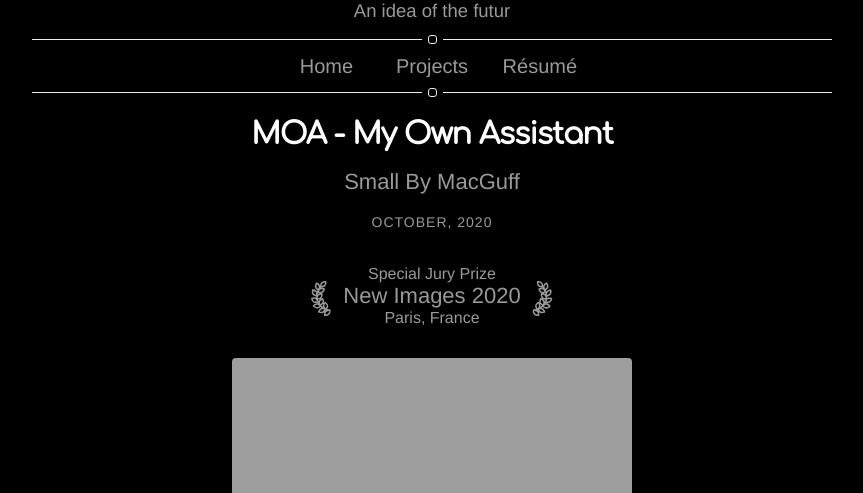
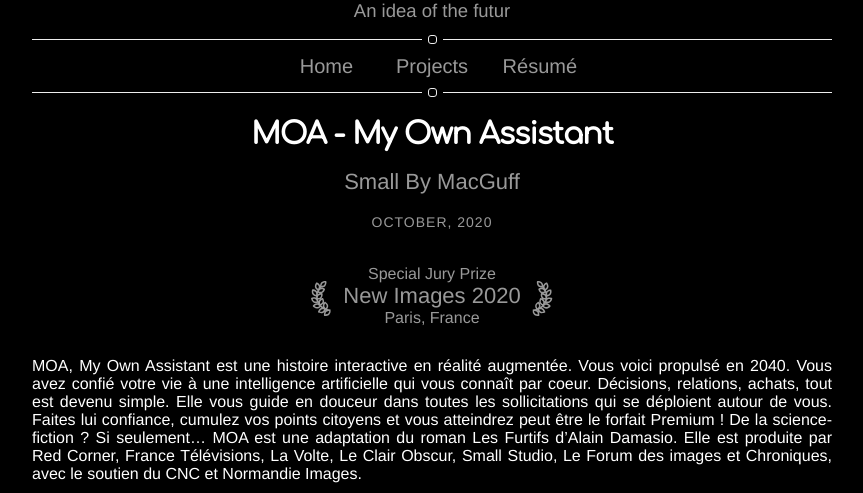
Before and after one commit to fcvalise/fcvalise.github.io, a Jekyll site: the page built from _posts/2020-10-20-MOA.markdown, in a window 1280 px wide. Shown: the top 493 px of the page, without its empty margins (208-1071 px from the left). Built offline with Jekyll 4.4.1, drawn with Linux system fonts in a browser that asks for light colours; nearby versions of some CDN libraries; grey boxes are pictures that could not be loaded.

Commit message:
Remove broken link

```diff
--- a/_posts/2020-10-20-MOA.markdown
+++ b/_posts/2020-10-20-MOA.markdown
@@ -33,10 +33,6 @@ team:
 </a>
 </div>
 
-<a alt="https://twitter.com/newimages_paris/status/1309541791964844032" href="https://twitter.com/newimages_paris/status/1309541791964844032" target="_blank">
-    <img src="{{ site.url }}/assets/images/moa/banner.png">
-</a>
-
 <div class="text justify general-margin">
 MOA, My Own Assistant est une histoire interactive en réalité augmentée. Vous voici propulsé en 2040. Vous avez confié votre vie à une intelligence artificielle qui vous connaît par coeur. Décisions, relations, achats, tout est devenu simple. Elle vous guide en douceur dans toutes les sollicitations qui se déploient autour de vous.
 
```
